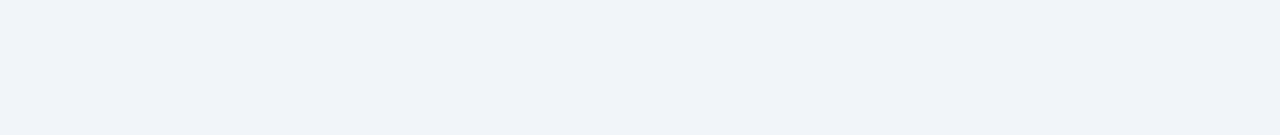
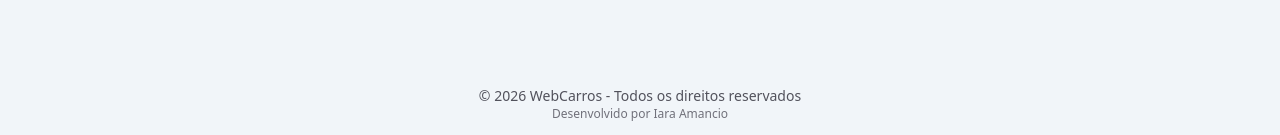
Before and after one commit to IaraAmancio/PlataformaDeVendas, a React (Vite) app: page / in a window 1280 px wide. Shown: the part 662-797 px from the top of the page. Built offline with nearby package versions, Linux system fonts and the light colour scheme; no server answers; the database is empty.

Commit message:
adicionando o footer

```diff
--- /dev/null
+++ b/src/components/footer/index.tsx
@@ -0,0 +1,10 @@
+
+
+export function Footer(){
+    return (
+        <footer className="w-full flex flex-col items-center justify-center mt-6 p-4">
+            <p className="text-sm text-zinc-600">© 2026 WebCarros - Todos os direitos reservados</p>
+            <p className="text-xs text-zinc-500">Desenvolvido por Iara Amancio</p>
+        </footer>
+    )
+}
--- a/src/components/layout/index.tsx
+++ b/src/components/layout/index.tsx
@@ -1,11 +1,16 @@
 import { Header } from "../header";
 import { Outlet } from "react-router";
+import { Footer } from "../footer";
 
 export function Layout() {
     return(
-        <>
+        <div className="min-h-screen flex flex-col">
             <Header />
-            <Outlet />
-        </>
+            <main className="flex-1">
+                <Outlet/>
+            </main>
+
+            <Footer />
+        </div>
     )
 }
```
